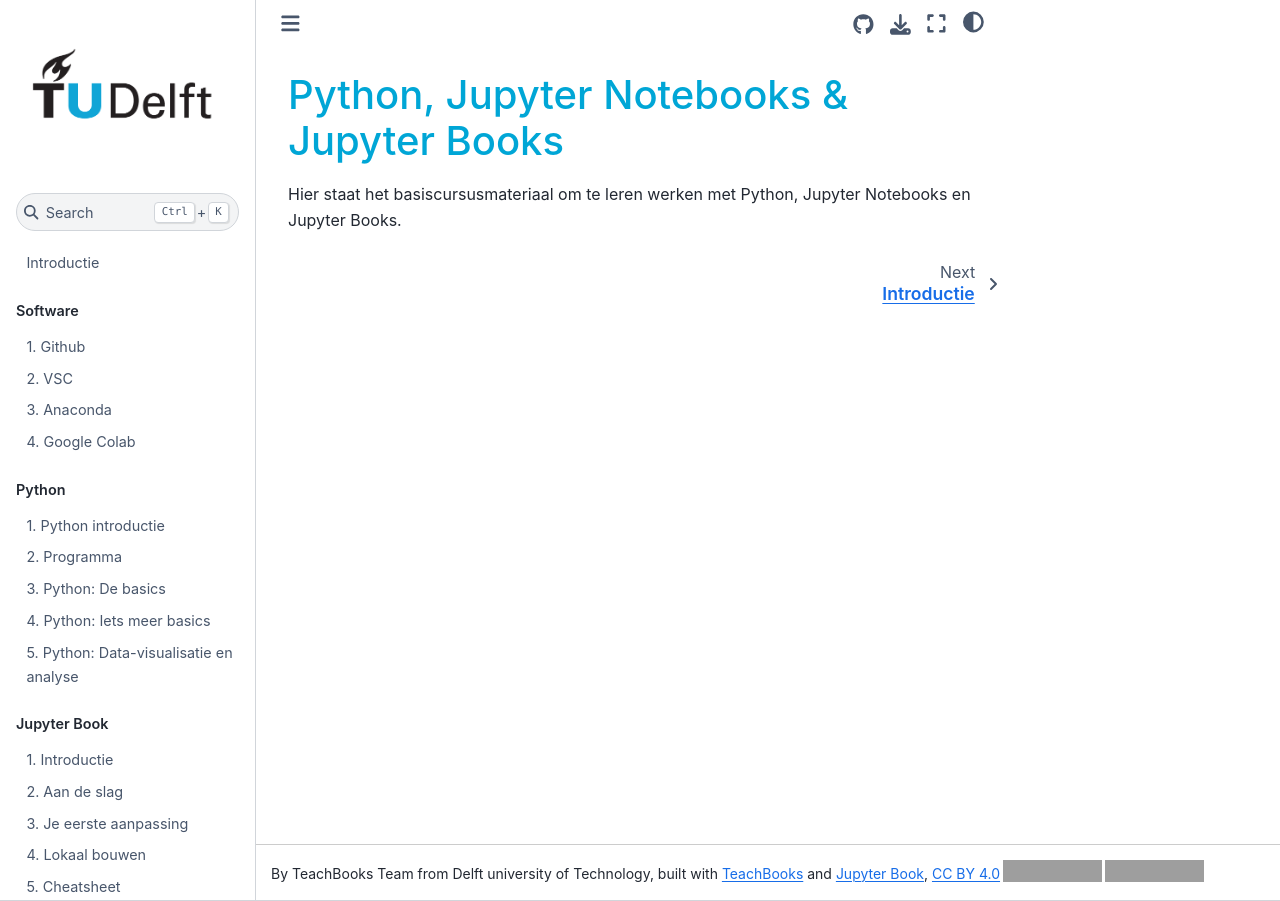
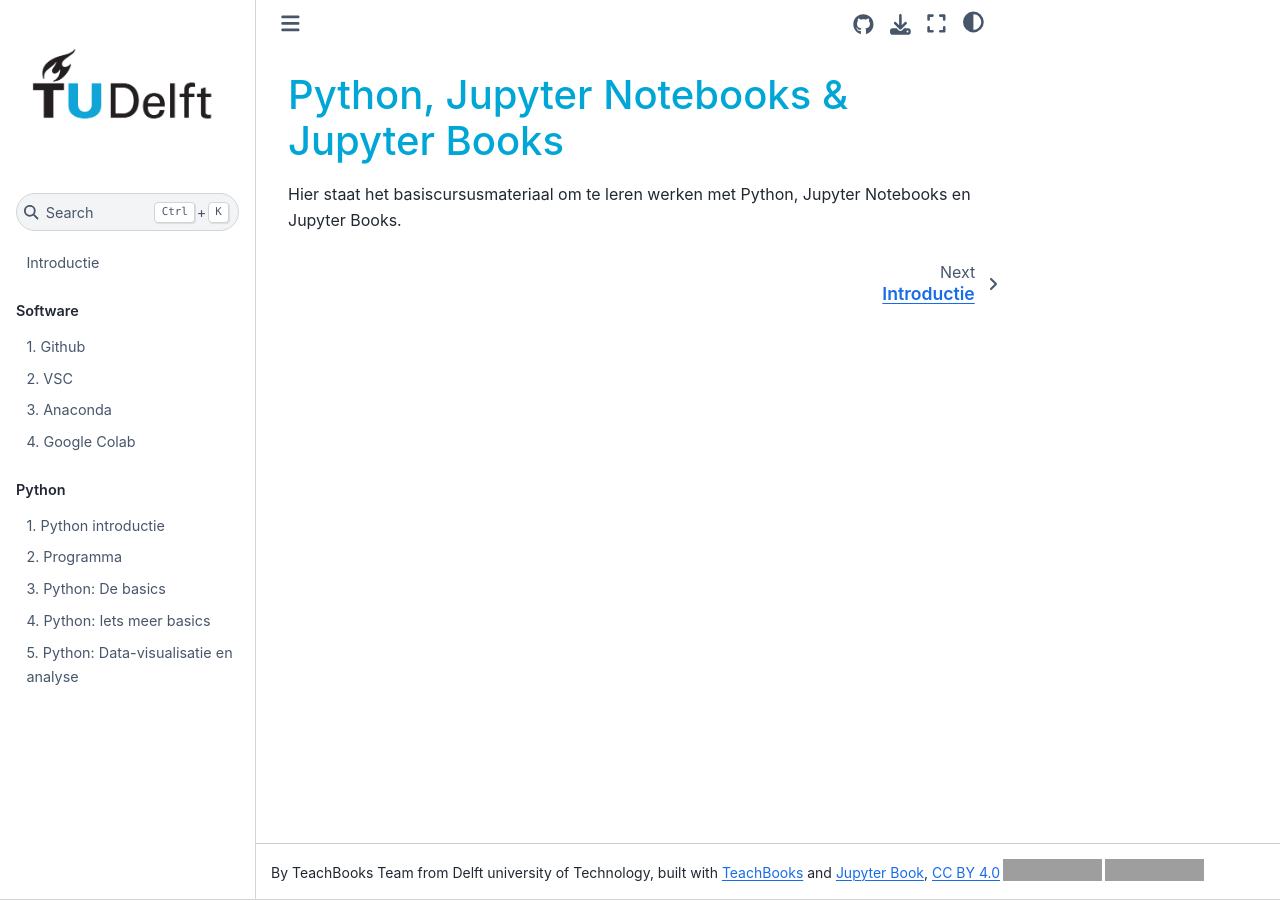
Before and after one commit to TUD-SEEd/betasteunpunt, a Jupyter Book: the page built from book/start.md, in a window 1280 px wide. Built offline with Jupyter Book 1.0.4 settings and Sphinx 7.4.7 and the Sphinx Book theme 1.1.4, drawn with Linux system fonts in a browser that asks for light colours; comment, search, counter and statistics services are not loaded; some of the changed lines change nothing that is shown; grey boxes are pictures that could not be loaded.

Commit message:
comment out

```diff
--- a/book/_toc.yml
+++ b/book/_toc.yml
@@ -26,14 +26,14 @@
   #   - file: Python/Python dag 4
   #   - file: Python/Python dag 5
 
-  - caption: Jupyter Book
-    numbered: true
-    chapters:
-    - file: JB/JB_intro
-    - file: JB/Stappen.md
-    - file: JB/Online_werken.md
-    - file: JB/Lokaal_bouwen.md
-    - file: JB/Cheatsheet.md
+  # - caption: Jupyter Book
+  #   numbered: true
+  #   chapters:
+  #   - file: JB/JB_intro
+  #   - file: JB/Stappen.md
+  #   - file: JB/Online_werken.md
+  #   - file: JB/Lokaal_bouwen.md
+  #   - file: JB/Cheatsheet.md
 
   # - caption: IVO
   #   numbered: true
```
